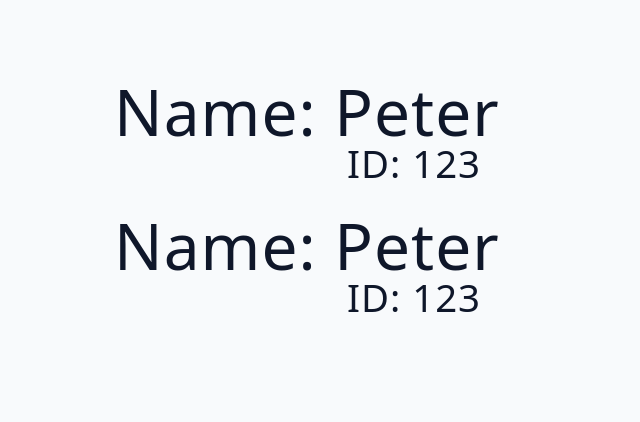
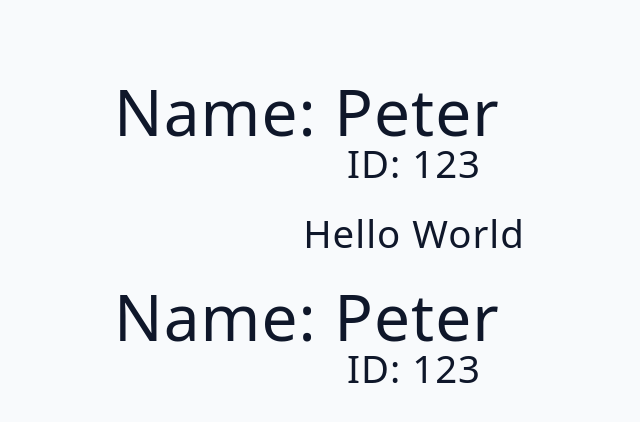
Before and after one commit to urielparavi/practical-typescript, a React (Vite) app: page / in a window 1280 px wide. Shown: the top 422 px of the page, without its empty margins (226-866 px from the left). Built offline with nearby package versions, Linux system fonts and the light colour scheme.

Commit message:
97. Children Prop

```diff
--- a/src/App.tsx
+++ b/src/App.tsx
@@ -3,7 +3,9 @@ import Component from './starter/02-props';
 function App() {
   return (
     <main>
-      <Component name="peter" id={123} />
+      <Component name="peter" id={123}>
+        <h2>Hello world</h2>
+      </Component>
       <Component name="peter" id={123} />
     </main>
   );
--- a/src/starter/02-props/index.tsx
+++ b/src/starter/02-props/index.tsx
@@ -1,10 +1,15 @@
-type ComponentProps = { name: string; id: number };
+import { type PropsWithChildren } from 'react';
 
-function Component({ name, id }: ComponentProps) {
+// type ComponentProps = { name: string; id: number; children?: React.ReactNode };
+
+type ComponentProps = PropsWithChildren<{ name: string; id: number }>;
+
+function Component({ name, id, children }: ComponentProps) {
   return (
     <div>
       <h1>Name: {name}</h1>
       <h2>ID: {id}</h2>
+      {children}
     </div>
   );
 }
```
